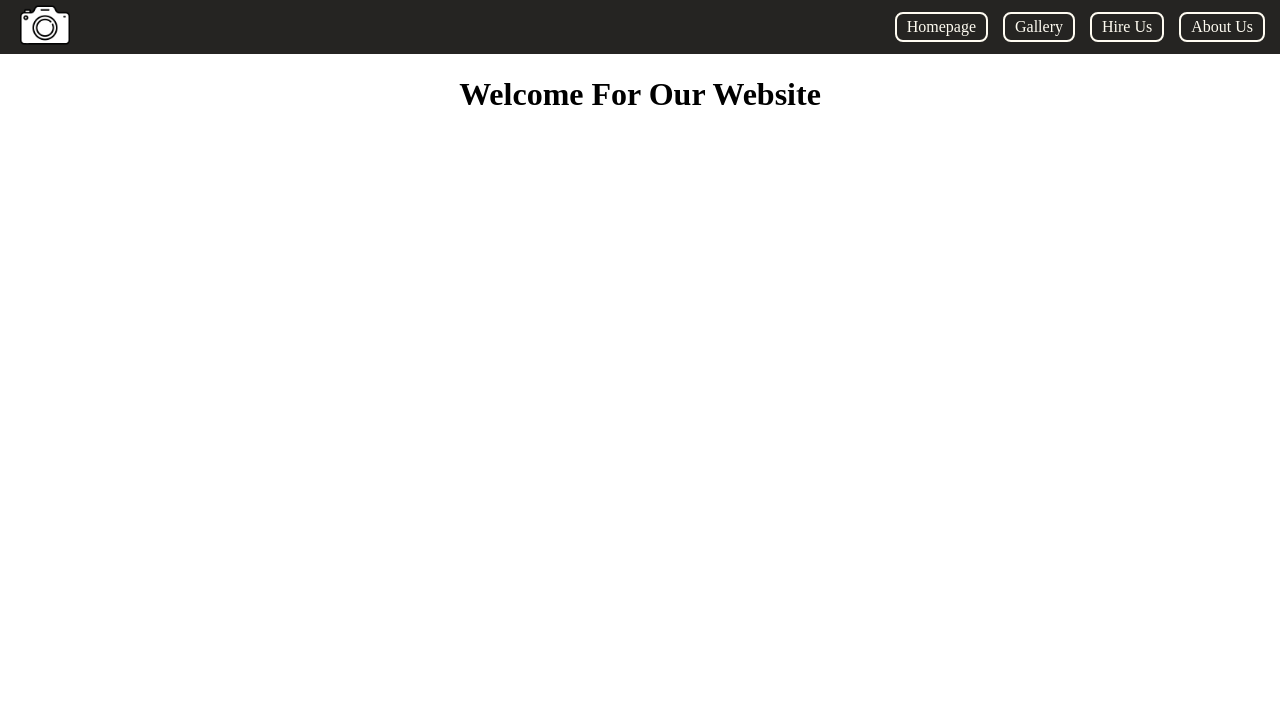
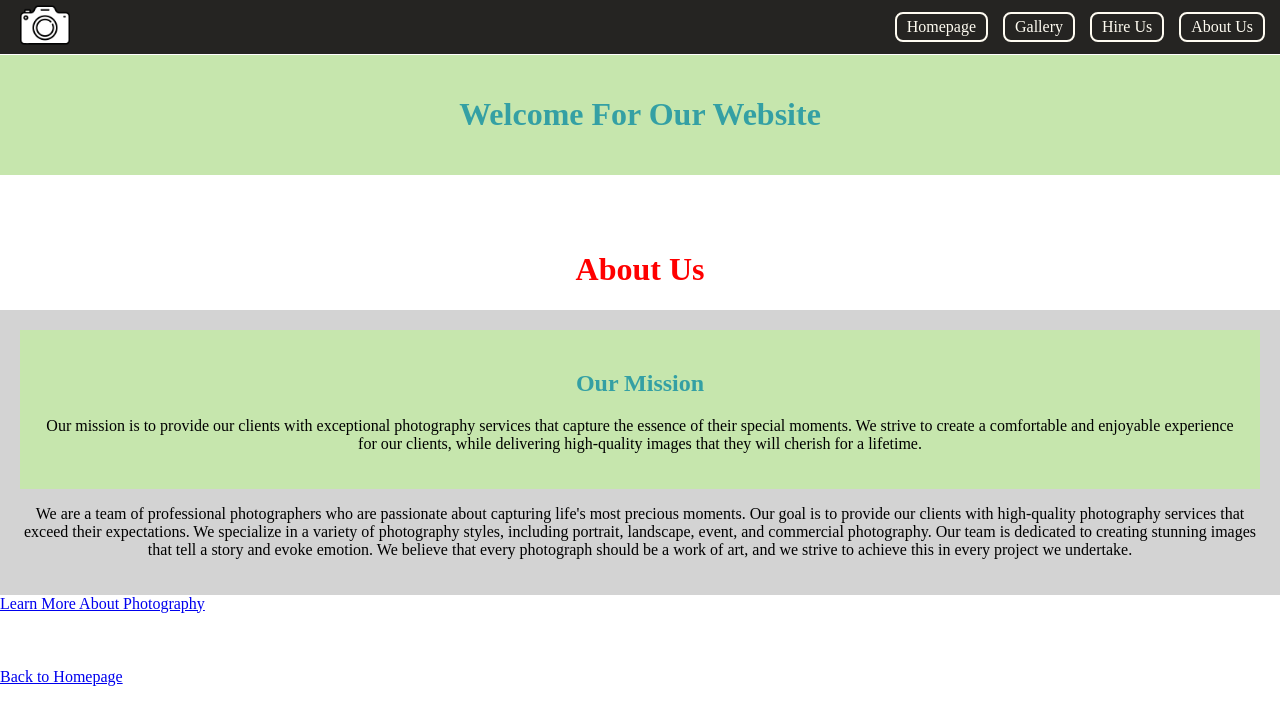
Before and after one commit to nethsarasahan61/Professional---Creative-Photography, a plain HTML site: page aboutus.html in a window 1280 px wide. Drawn offline with Linux system fonts and the light colour scheme.

Commit message:
addind css for paragraph

```diff
--- a/aboutus.html
+++ b/aboutus.html
@@ -7,6 +7,7 @@
     <link rel="stylesheet" href="/assets/css/style.css">
 </head>
 <body>
+
     <nav class="nav-bar">
         <div class="nav-img">
             <img src="/assets/imgs/c1.png" alt="" width="50px">
@@ -18,10 +19,31 @@
             <a href="aboutus.html">About Us</a>
         </div>
     </nav>
+
     <main>
-    <h1 style="text-align: center;" style="color: red;">Welcome For Our Website</h1>
 
 
+
+
+<div style="background-color: rgb(198, 230, 173); padding: 20px;">
+    <h1 style="text-align: center; color: #34a0a4;" ">Welcome For Our Website </h1>
+   </div>
+    <main>
+        <h1 style="text-align: center; color: red;">About Us</h1>
+      <div style="background-color: lightgray; padding: 20px;">
+
+      <div style="background-color: rgb(198, 230, 173); padding: 20px;">
+        <h2 style="text-align: center; color: #34a0a4;">Our Mission</h2>
+        <p style="text-align: center; color: black;">Our mission is to provide our clients with exceptional photography services that capture the essence of their special moments. We strive to create a comfortable and enjoyable experience for our clients, while delivering high-quality images that they will cherish for a lifetime.</p>
+      </div>
+        <p style="text-align: center; color: black;">We are a team of professional photographers who are passionate about capturing life's most precious moments. Our goal is to provide our clients with high-quality photography services that exceed their expectations. We specialize in a variety of photography styles, including portrait, landscape, event, and commercial photography. Our team is dedicated to creating stunning images that tell a story and evoke emotion. We believe that every photograph should be a work of art, and we strive to achieve this in every project we undertake.</p>
     </main>
+
+   <a href="https://photographylife.com/photography-basics" target="_blank">Learn More About Photography</a>
+
+
+   <main>
+
+    <a href="index.html">Back to Homepage</a>
 </body>
 </html>
```
